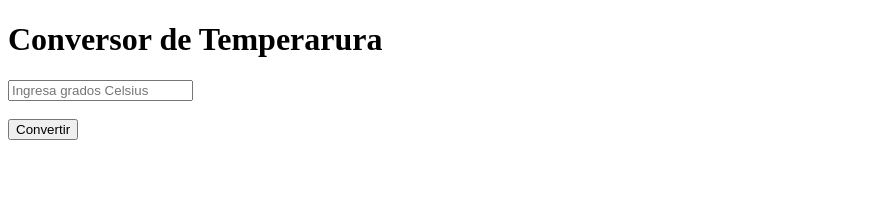
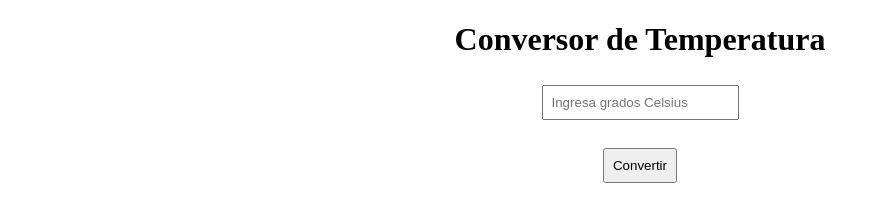
Before and after one commit to VeronicaOrtCastillo/Logica-Programacion-1, a plain HTML site: page Logica-Programacion-2/index.html in a window 1280 px wide. Shown: the whole page, without its empty margins (0-880 px from the left). Drawn offline with Linux system fonts and the light colour scheme.

Commit message:
Se agregan cambios finales

```diff
--- a/Logica-Programacion-2/index.html
+++ b/Logica-Programacion-2/index.html
@@ -3,10 +3,12 @@
 <head>
     <meta charset="UTF-8">
     <meta name="viewport" content="width=device-width, initial-scale=1.0">
+      <link rel="stylesheet" href="style.css">
     <title>SA--PLD2</title>
 </head>
+<body>
 
-    <h1>Conversor de Temperarura</h1>
+    <h1>Conversor de Temperatura</h1>
 
     <input type="text" id="celsius" placeholder="Ingresa grados Celsius">
 
--- /dev/null
+++ b/Logica-Programacion-2/style.css
@@ -0,0 +1,13 @@
+body {
+        text-align: center; /* centra texto */
+    }
+
+input,button {
+    padding: 8px;
+    margin: 5px;
+    }
+
+#resultado {
+    margin-top: 15px;
+    font-weight: bold;
+}
```
